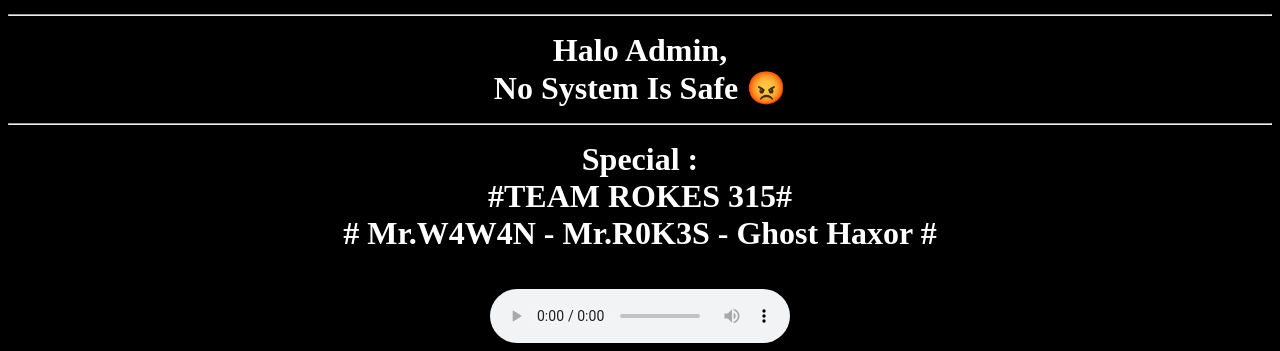
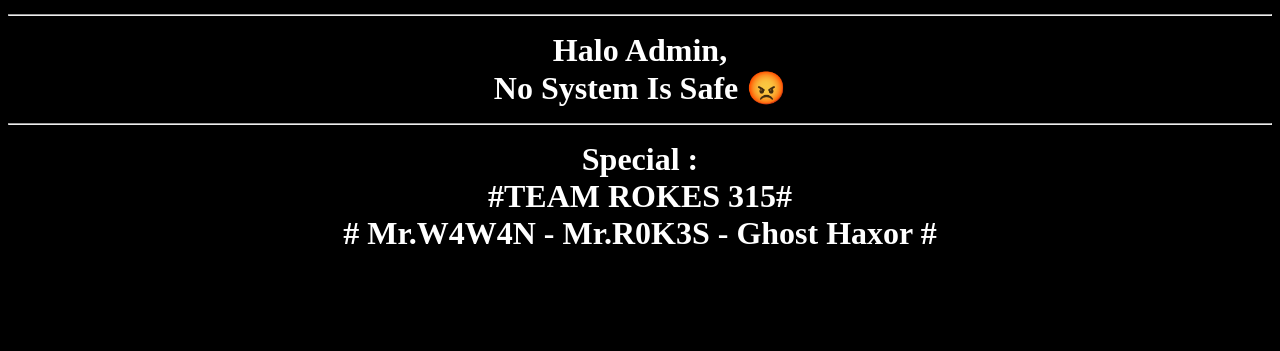
Before and after one commit to wawan507821/slimass, a plain HTML site: page banteng1.html in a window 1280 px wide. Shown: the part 785-1136 px from the top of the page. After the commit the page ends 1082 px from the top, so only its background shows below. Drawn offline with Linux system fonts and the light colour scheme; a web font is replaced by a local one.

Commit message:
Update banteng12.html

```diff
--- a/banteng1.html
+++ b/banteng1.html
@@ -31,6 +31,6 @@
 	<br><br>
 	<br>
 <body><center><img src="https://upload.wikimedia.org/wikipedia/id/thumb/d/d8/Lambang_Partai_Demokrasi_Indonesia_Perjuangan.svg/1200px-Lambang_Partai_Demokrasi_Indonesia_Perjuangan.svg.png" width="400" height="400"><br><font class="blink" face="Kelly Slab" size="10"><i> <b> Hacked By <x>Ghost Haxor</x> </x></i><font size="6"> <br><hr> Halo Admin,<br>No System Is Safe 😡<br></x><hr> Special : <br>#TEAM ROKES 315#<br># Mr.W4W4N - Mr.R0K3S - Ghost Haxor #<center><br>
-<audio src="y2mate.com - Memphis Cult  9MM Groove Dealers Splyxer   WADADADANG .mp3" controls></audio>
+
 </td></tr></table></center>
 </body></html>
```
